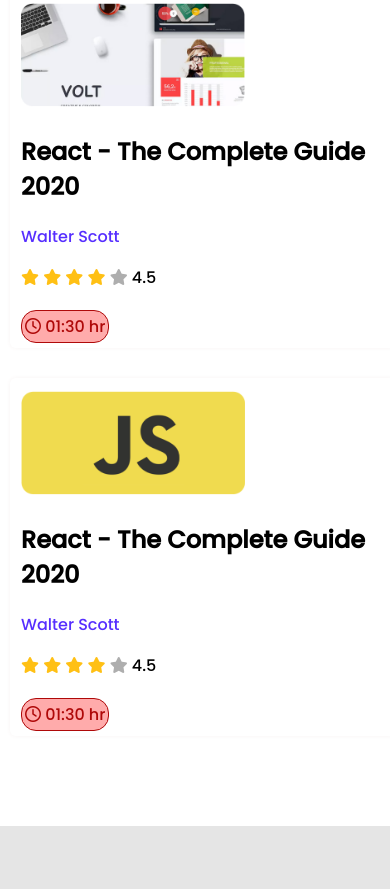
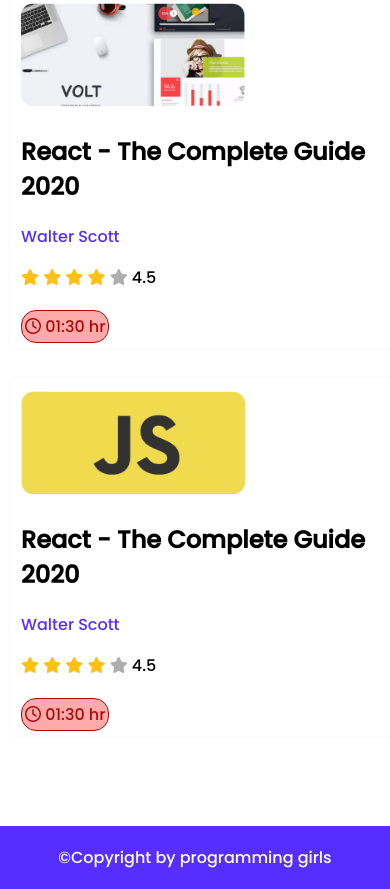
Before and after one commit to siffahim/leader-board, a plain HTML site: page index.html in a window 390 px wide. Shown: the part 2527-3416 px from the top of the page. Before the commit the page ends 3353 px from the top, so only its background shows below. Drawn offline with Linux system fonts and the light colour scheme.

Commit message:
add responsive

```diff
--- a/index.html
+++ b/index.html
@@ -183,5 +183,8 @@
             </div>
         </section>
     </main>
+    <footer>
+        <p>&copy;Copyright by programming girls</p>
+    </footer>
 </body>
 </html>
--- a/styles/style.css
+++ b/styles/style.css
@@ -130,6 +130,12 @@ hr{
     border-radius: 15px;
     background-color: rgba(255, 0, 0, 0.329);
 }
+footer{
+    background-color:#562EFF;
+    color:white;
+    text-align: center;
+    padding: 3px;
+}
 
 /*---------------------
     mobile responsive
@@ -139,6 +145,7 @@ hr{
 @media only screen and (max-width:640px){
    body{
        margin: 0;
+       box-sizing: border-box;
    }
    nav{
 
```
